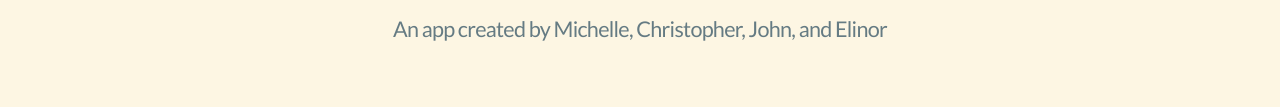
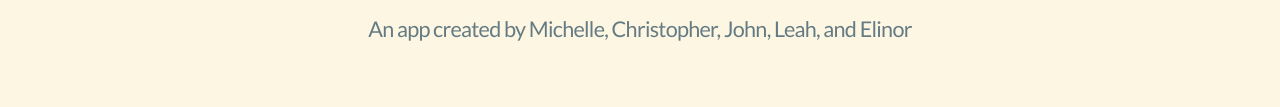
Before and after one commit to johnelliott/energystars, a website: page energystarspres/reveal.js/index.html in a window 1280 px wide. Shown: the part 442-549 px from the top of the page. Drawn offline with Linux system fonts and the light colour scheme.

Commit message:
Update index.html

```diff
--- a/energystarspres/reveal.js/index.html
+++ b/energystarspres/reveal.js/index.html
@@ -40,7 +40,7 @@
 					<h1>HomeScore</h1>
 					<h3>The Energy Stars</h3>
 					<p>
-						<small>An app created by Michelle, Christopher, John, and Elinor</a></small>
+						<small>An app created by Michelle, Christopher, John, Leah, and Elinor</a></small>
 					</p>
 				</section>
 
```
